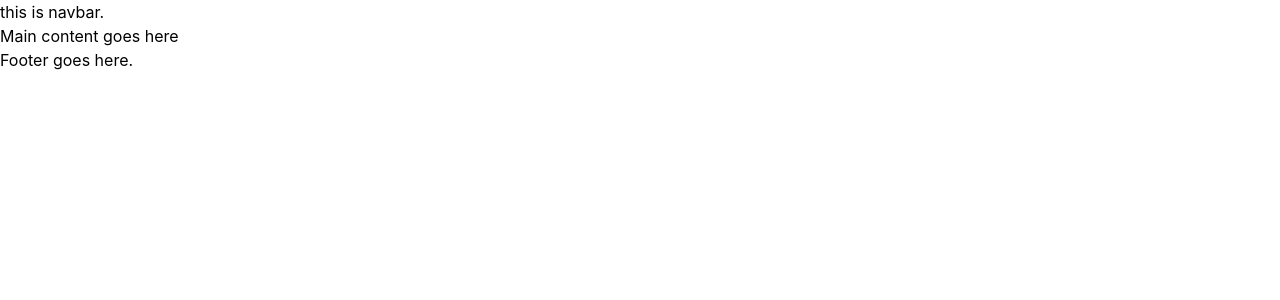
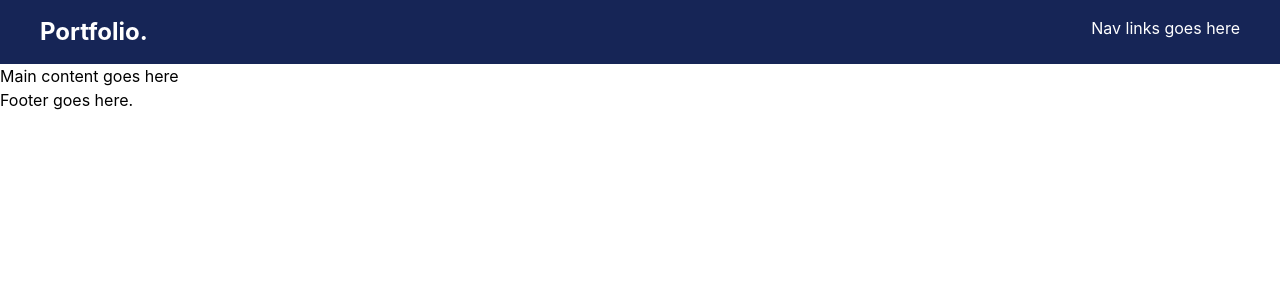
Before and after one commit to sriyanshsrivastava-dev/portfolio-website, a Django app: page / in a window 1280 px wide. Shown: the top 300 px of the page. Run offline with Django 5.2, Linux system fonts and the light colour scheme.

Commit message:
fix: fix not working css.

```diff
--- a/pyproject.toml
+++ b/pyproject.toml
@@ -5,3 +5,8 @@ requires-python = ">=3.10"
 dependencies = [
     "django>=5.2.17",
 ]
+
+[dependency-groups]
+dev = [
+    "django-browser-reload>=1.21.0",
+]
--- a/static/css/main.css
+++ b/static/css/main.css
@@ -1,11 +1,17 @@
 /*! tailwindcss v4.3.3 | MIT License | https://tailwindcss.com */
+@layer properties;
 @layer theme, base, components, utilities;
 @layer theme {
   :root, :host {
     --font-sans: "Roboto", sans-serif;
     --font-mono: ui-monospace, monospace;
-    --color-amber-600: oklch(66.6% 0.179 58.318);
+    --color-blue-800: oklch(42.4% 0.199 265.638);
+    --color-blue-950: oklch(28.2% 0.091 267.935);
+    --color-white: #fff;
     --spacing: 0.25rem;
+    --text-2xl: 1.5rem;
+    --text-2xl--line-height: calc(2 / 1.5);
+    --font-weight-bold: 700;
     --default-font-family: var(--font-sans);
     --default-mono-font-family: var(--font-mono);
     --font-inter: "Inter";
@@ -166,18 +172,64 @@
   .block {
     display: block;
   }
+  .flex {
+    display: flex;
+  }
   .h-24 {
     height: calc(var(--spacing) * 24);
   }
-  .w-24 {
-    width: calc(var(--spacing) * 24);
+  .place-content-between {
+    place-content: space-between;
   }
-  .bg-amber-600 {
-    background-color: var(--color-amber-600);
+  .bg-blue-800\/20 {
+    background-color: color-mix(in srgb, oklch(42.4% 0.199 265.638) 20%, transparent);
+    @supports (color: color-mix(in lab, red, red)) {
+      background-color: color-mix(in oklab, var(--color-blue-800) 20%, transparent);
+    }
+  }
+  .bg-blue-950 {
+    background-color: var(--color-blue-950);
+  }
+  .p-4 {
+    padding: calc(var(--spacing) * 4);
+  }
+  .px-4 {
+    padding-inline: calc(var(--spacing) * 4);
+  }
+  .px-10 {
+    padding-inline: calc(var(--spacing) * 10);
+  }
+  .py-4 {
+    padding-block: calc(var(--spacing) * 4);
+  }
+  .py-10 {
+    padding-block: calc(var(--spacing) * 10);
   }
   .font-inter {
     font-family: var(--font-inter);
   }
+  .text-2xl {
+    font-size: var(--text-2xl);
+    line-height: var(--tw-leading, var(--text-2xl--line-height));
+  }
+  .font-bold {
+    --tw-font-weight: var(--font-weight-bold);
+    font-weight: var(--font-weight-bold);
+  }
+  .text-white {
+    color: var(--color-white);
+  }
 }
 @import url('https://fonts.googleapis.com/css2?family=Roboto:ital,wght@0,100..900;1,100..900&display=swap');
 @import url('https://fonts.googleapis.com/css2?family=Inter:ital,opsz,wght@0,14..32,100..900;1,14..32,100..900&display=swap');
+@property --tw-font-weight {
+  syntax: "*";
+  inherits: false;
+}
+@layer properties {
+  @supports ((-webkit-hyphens: none) and (not (margin-trim: inline))) or ((-moz-orient: inline) and (not (color:rgb(from red r g b)))) {
+    *, ::before, ::after, ::backdrop {
+      --tw-font-weight: initial;
+    }
+  }
+}
--- a/templates/navbar.html
+++ b/templates/navbar.html
@@ -1 +1,9 @@
-<p>this is navbar.</p>
+<div class="flex bg-blue-950 text-white px-10 py-4 place-content-between">
+    <div>
+        <h1 class="text-2xl font-bold text-white">Portfolio.</h1>
+    </div>
+    <div>
+        <p>Nav links goes here</p>
+    </div>
+
+</div>
```
Also changed, not shown: 1 other file.
